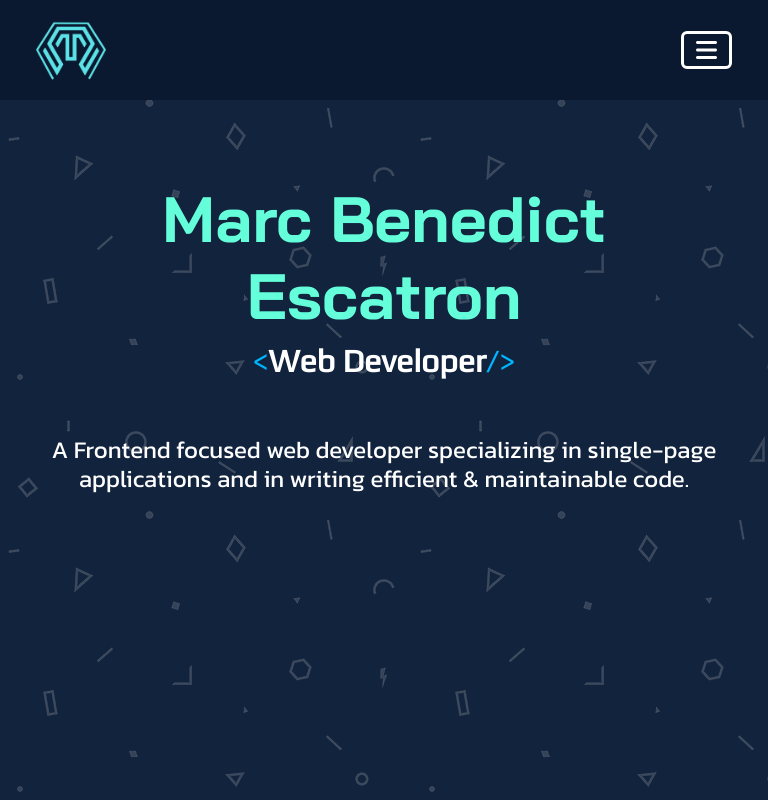
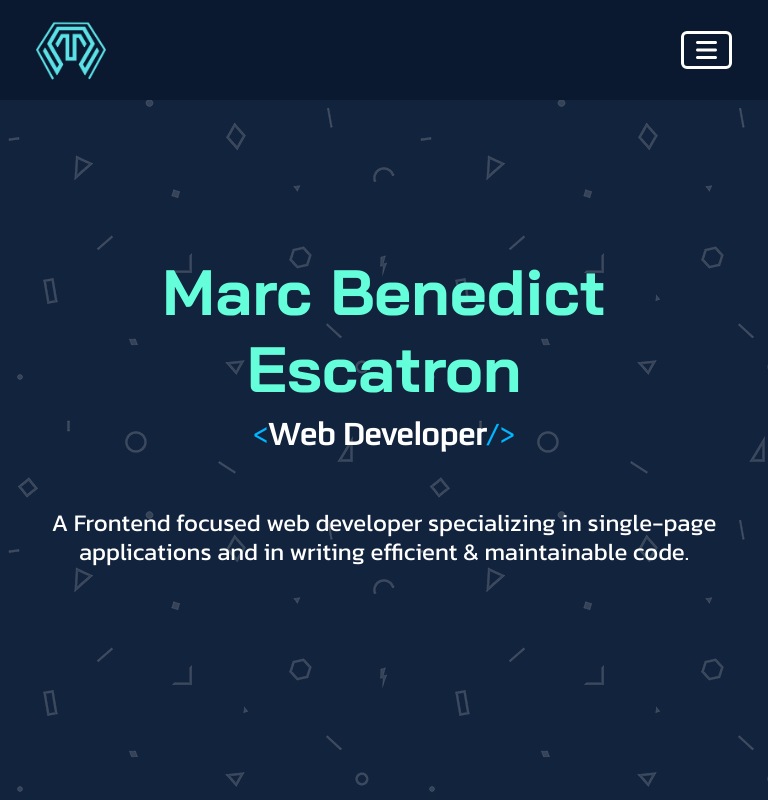
Before and after one commit to MarcEscatron07/marc-portfolio-nextjs, a Next.js app: page / in a window 768 px wide. Shown: the top 800 px of the page. Built offline with nearby package versions, Linux system fonts and the light colour scheme.

Commit message:
added Small, Medium and Large > Bootstrap Breakpoints

```diff
--- a/styles/globals.css
+++ b/styles/globals.css
@@ -113,7 +113,7 @@ textarea {
   padding-top: 100px;
 }
 .main-container .page-section {
-  min-height: 88vh;
+  min-height: 630px;
   padding-top: 100px;
 }
 .main-container .page-section .section-header {
@@ -211,7 +211,7 @@ textarea {
 }
 #home h1 {
   font-size: 4rem;
-  padding-top: 10rem;
+  padding-top: 12%;
   color: #64ffda;
 }
 #home h2 {
@@ -334,9 +334,19 @@ textarea {
 }
 
 /* CSS Ruleset for Contact section */
-@media screen and (max-width: 992px) {
+@media screen and (min-width: 576px) and (max-width: 767px) {
   #home h1 {
-    padding-top: 5rem;
+    padding-top: 18%;
+  }
+}
+@media screen and (min-width: 768px) and (max-width: 991px) {
+  #home h1 {
+    padding-top: 22%;
+  }
+}
+@media screen and (min-width: 992px) and (max-width: 1199px) {
+  #home h1 {
+    padding-top: 18%;
   }
 }
 
--- a/styles/globals.scss
+++ b/styles/globals.scss
@@ -152,7 +152,7 @@ textarea {
     padding-top: $nav-height;
 
     .page-section {
-        min-height: 88vh;
+        min-height: 630px;
         padding-top: $nav-height;
 
         .section-header {
@@ -264,7 +264,7 @@ textarea {
 
     h1 {
         font-size: 4rem;
-        padding-top: 10rem;
+        padding-top: 12%;
         color: $light-secondary;
     }
 
@@ -429,10 +429,27 @@ textarea {
 }
 /* CSS Ruleset for Contact section */
 
-@media screen and (max-width: 992px){
+
+@media screen and (min-width: 576px) and (max-width: 767px){ // Bootstrap Breakpoint: Small
     #home {
         h1 {
-            padding-top: 5rem;
+            padding-top: 18%;
         }
     }
 }
+
+@media screen and (min-width: 768px) and (max-width: 991px){ // Bootstrap Breakpoint: Medium
+    #home {
+        h1 {
+            padding-top: 22%;
+        }
+    }
+}
+
+@media screen and (min-width: 992px) and (max-width: 1199px){ // Bootstrap Breakpoint: Large
+    #home {
+        h1 {
+            padding-top: 18%;
+        }
+    }
+}
```
Also changed, not shown: 1 other file (tests, documents, lock files or other folders).
